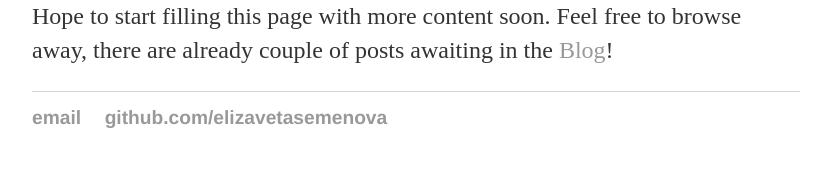
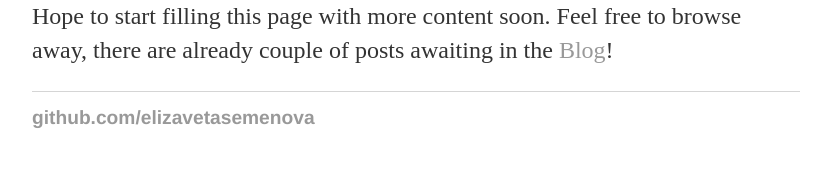
Before and after one commit to elizavetasemenova/elizavetasemenova.github.io, a Jekyll site: the page built from index.html, in a window 1280 px wide. Shown: the part 1408-1597 px from the top of the page, without its empty margins (224-1053 px from the left). Built offline with Jekyll 4.4.1, drawn with Linux system fonts in a browser that asks for light colours.

Commit message:
Update default.html

```diff
--- a/_layouts/default.html
+++ b/_layouts/default.html
@@ -20,7 +20,6 @@
 			</div><!-- /.container -->
 			<footer>
 	    		<ul>
-	        		<li><a href="mailto:elizaveta.p.semenova@gmail.com@gmail.com">email</a></li>
 	        		<li><a href="https://github.com/elizavetasemenova">github.com/elizavetasemenova</a></li>
 				</ul>
 			</footer>
```
